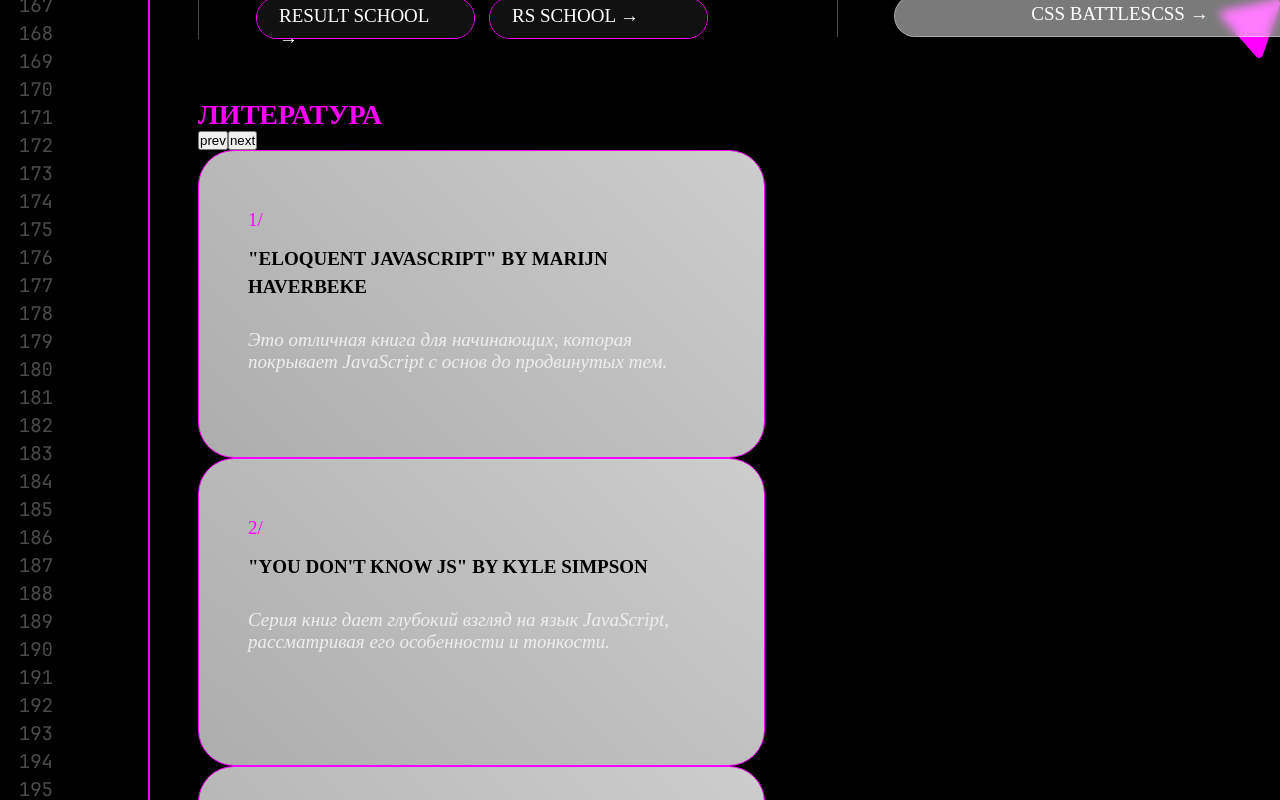
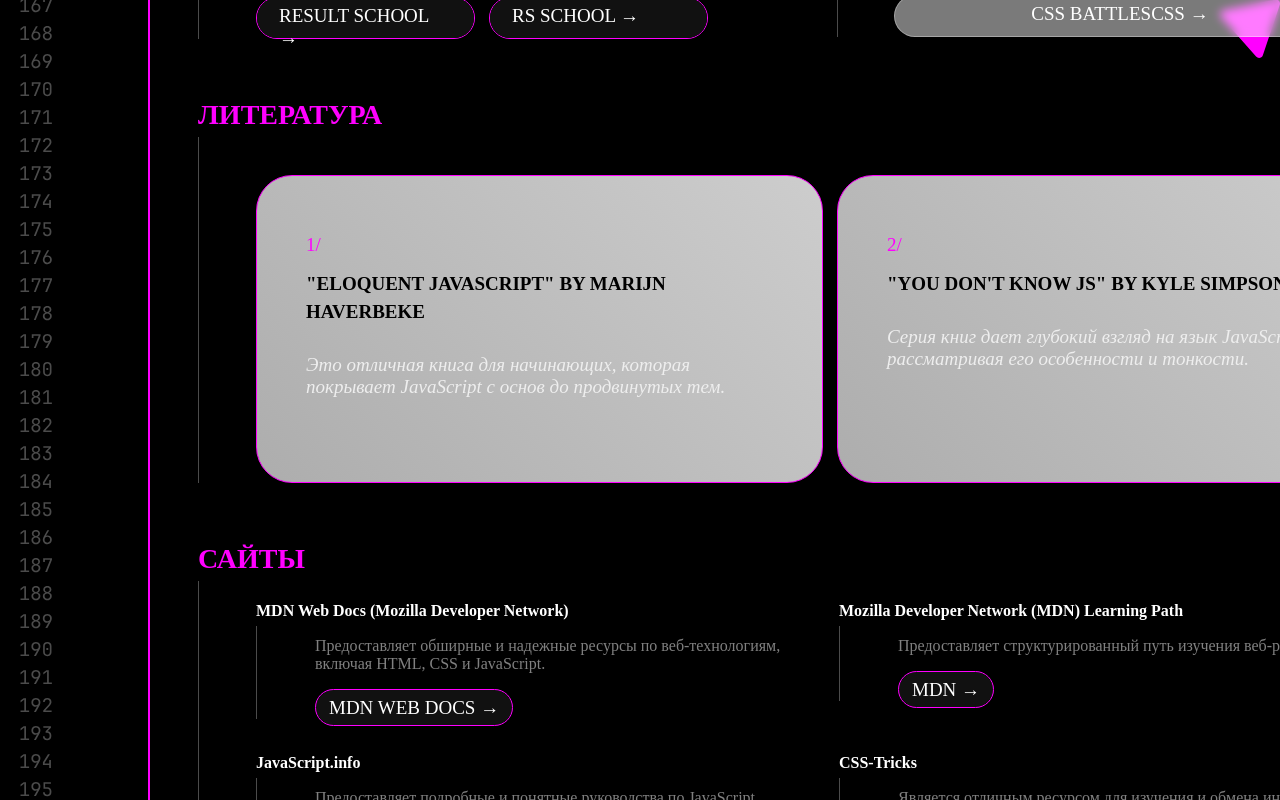
Before and after one commit to naniylid/frontend-info, a React (Vite) app: page / in a window 1280 px wide. Shown: the part 4860-5660 px from the top of the page. Built offline with nearby package versions, Linux system fonts and the light colour scheme; a web font is replaced by a local one.

Commit message:
feat: добавила библиотеку swiper для слайдера, разбираюсь с кастомизацией

```diff
--- a/package.json
+++ b/package.json
@@ -14,7 +14,8 @@
     "react-dom": "^18.2.0",
     "react-icons": "^5.0.1",
     "react-router-dom": "^6.22.1",
-    "sass": "^1.70.0"
+    "sass": "^1.70.0",
+    "swiper": "^11.0.7"
   },
   "devDependencies": {
     "@types/react": "^18.2.43",
--- a/src/components/Recommendations/Slider.tsx
+++ b/src/components/Recommendations/Slider.tsx
@@ -1,20 +1,53 @@
+// import { useState } from "react";
 import { slides } from "./types";
+import { Swiper, SwiperSlide } from "swiper/react";
+import "swiper/css";
 
 const Slider: React.FC = () => {
+  // const [currentSlide, setCurrentSlide] = useState(0);
+
+  // const handlePrev = () => {
+  //   if (currentSlide > 0) {
+  //     setCurrentSlide(currentSlide - 1);
+  //   }
+  // };
+
+  // const handleNext = () => {
+  //   if (currentSlide < slides.length - 1) {
+  //     setCurrentSlide(currentSlide + 1);
+  //   }
+  // };
+
   return (
-    <div>
-      <button>prev</button>
-      <button>next</button>
-      <div className="slider">
-        {slides.map((slide) => (
-          <div className="slider-card">
-            <span className="slider-card--digit">{`${slide.digit}/`}</span>
-            <h4 className="slider-card--title">{slide.title}</h4>
-            <p className="slider-card--desc">{slide.desc}</p>
-          </div>
-        ))}
-      </div>
-    </div>
+    <Swiper
+      spaceBetween={14}
+      slidesPerView={2}
+      onSlideChange={() => console.log("slide change")}
+      onSwiper={(swiper) => console.log(swiper)}
+      className="line slider-lit"
+    >
+      {slides.map((slide) => (
+        <SwiperSlide className="slider-card" key={slide.digit}>
+          <span className="slider-card--digit">{`${slide.digit}/`}</span>
+          <h4 className="slider-card--title">{slide.title}</h4>
+          <p className="slider-card--desc">{slide.desc}</p>
+        </SwiperSlide>
+      ))}
+    </Swiper>
+
+    // <div className="line slider-lit">
+    // <button onClick={handlePrev}>prev</button>
+    // <button onClick={handleNext}>next</button>
+    //   <div className="slider">
+    // {slides.map((slide) => (
+    //   <div className="slider-card">
+    //     <span className="slider-card--digit">{`${slide.digit}/`}</span>
+    //     <h4 className="slider-card--title">{slide.title}</h4>
+    //     <p className="slider-card--desc">{slide.desc}</p>
+    //   </div>
+    // ))}
+    //   </div>
+    // </div>
   );
 };
 
--- a/src/styles/pages/Recommendations.module.scss
+++ b/src/styles/pages/Recommendations.module.scss
@@ -188,9 +188,19 @@
     }
   }
 
+  .slider-lit {
+    padding: 38px 0 0 57px;
+  }
   .slider {
+    display: flex;
+    gap: 14px;
+    // overflow-x: scroll;
+    // scroll-snap-type: x mandatory;
+    // -webkit-overflow-scrolling: touch;
+    // scroll-behavior: smooth;
+
     &-card {
-      width: 567px;
+      width: 567px !important;
       height: 308px;
       padding: 58px 49px 102px 49px;
       font-size: 19px;
@@ -198,6 +208,10 @@
       background: linear-gradient(44deg, #adadad 0%, #cdcdcd 100%);
       border: 1px solid $purpleColor;
       border-radius: 36px;
+
+      // scroll-snap-align: start;
+      // transform: translateX(-50%);
+      // transition: transform 0.5s, opacity 0.5s;
 
       &--digit {
         display: inline-block;
@@ -217,6 +231,11 @@
         color: #eee;
       }
     }
+
+    // &--card.active {
+    //   opacity: 1;
+    //   transform: translateX(0);
+    // }
   }
 
   .webs {
```
Also changed, not shown: src/main.tsx (+6 -6 lines), 1 other file (tests, documents, lock files or other folders).
